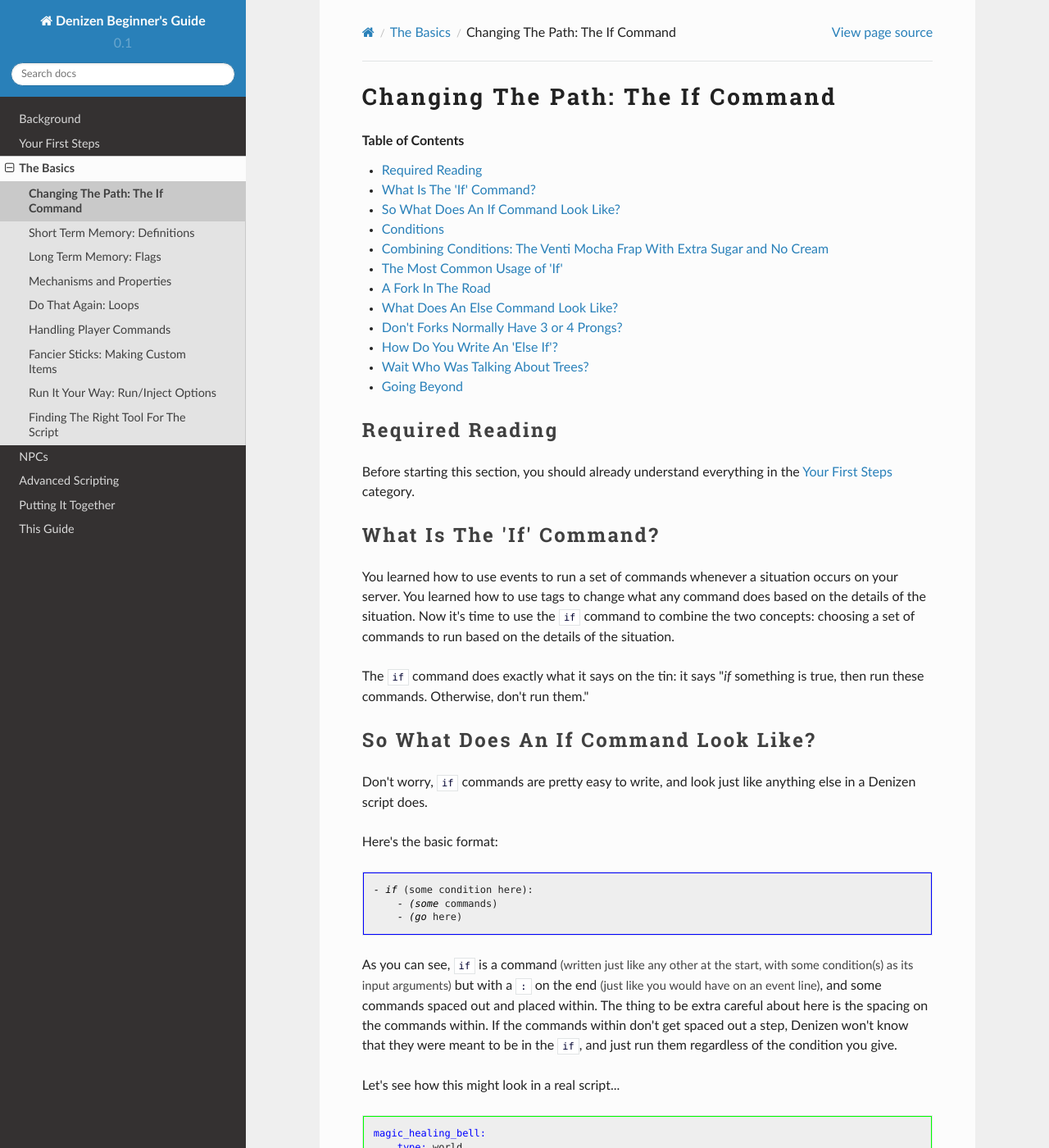
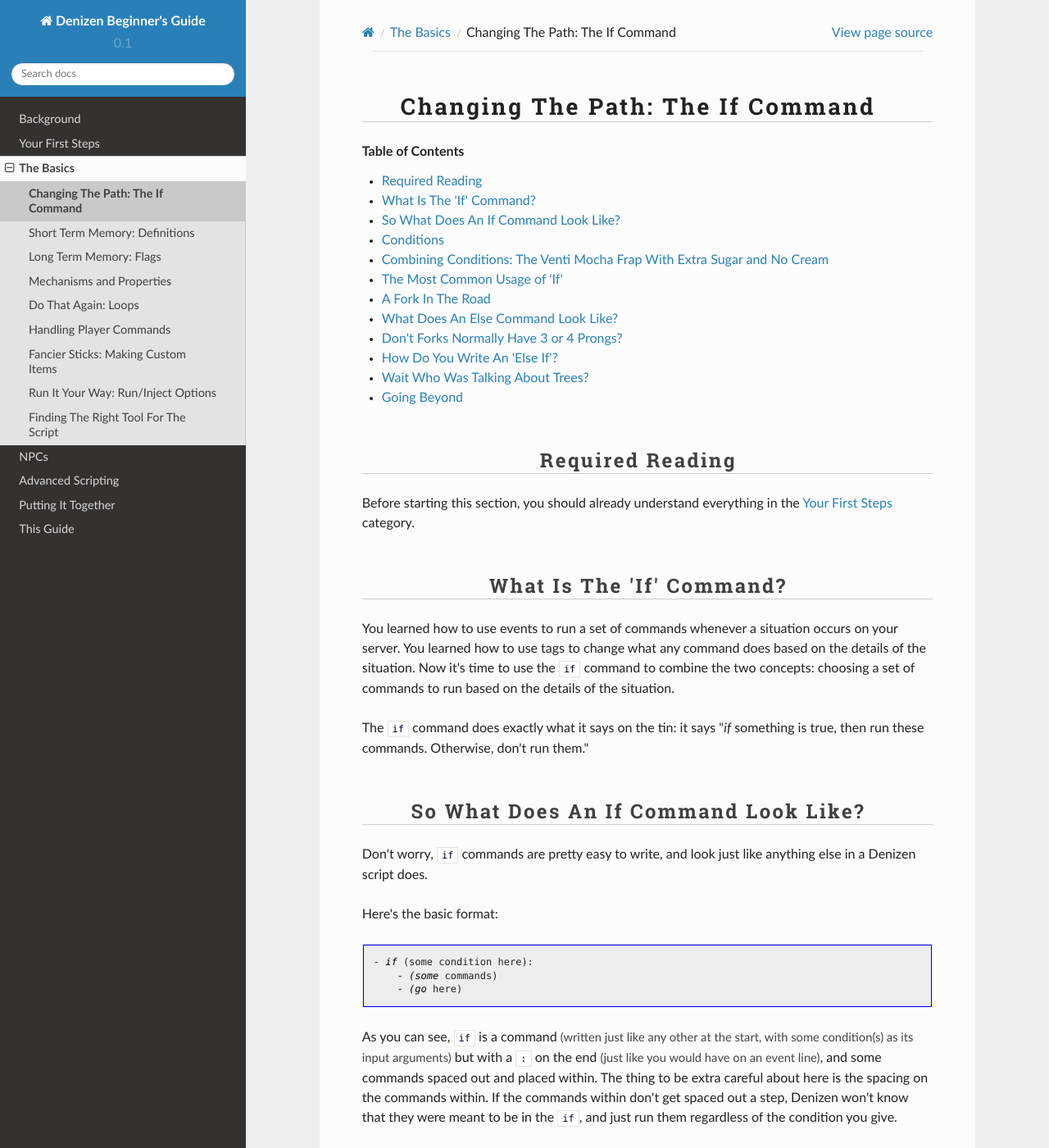
Before and after one commit to DenizenScript/Denizen-Beginners-Guide, a Sphinx documentation site: the page built from source/guides/basics/if-command.md, in a window 1280 px wide and 1400 px high. Shown: the whole window at 82% size. Built offline with Sphinx 7.4.7 and the Read the Docs theme 2.0.0, drawn with Linux system fonts in a browser that asks for light colours; some of the changed text lies outside the part shown.

Commit message:
if command part 5: extra cleanup

```diff
--- a/source/_static/css/stylesheet.css
+++ b/source/_static/css/stylesheet.css
@@ -8,6 +8,10 @@ body {
 
 h1, h2 { /* Headers */
     letter-spacing: 0.1em;
+    margin-top: 48px;
+    margin-bottom: 24px;
+    border-bottom: 1px solid #CCCCCC;
+    text-align: center;
 }
 
 .parens { /* Parentheticals */
@@ -22,6 +26,14 @@ pre { /* Code blocks */
 
 .rst-content code.literal { /* inline `code` */
     color: #000030;
+}
+
+hr {
+    margin: 12px !important;
+}
+
+.section ul {
+    margin-bottom: 12px !important;
 }
 
 .highlight-dscript_red pre {
--- a/source/guides/basics/if-command.md
+++ b/source/guides/basics/if-command.md
@@ -61,13 +61,25 @@ One or both values can be a tag. <span class="parens">(Technically, both values
 
 There are a few different comparison types available:
 - `==` to test equality <span class="parens">(`- if 3 == 3:` will run its commands, but `- if 3 == 4:` will not)</span> - you can read this as "if three is equal to three, then run some commands".
+
+<hr>
+
 - `!=` to test equality but expect the opposite result <span class="parens">(so, `- if 3 != 3:` will **not** run its commands, and `- if 3 != 4:` **will** run its commands)</span> - the `!` is read as "not",
 so you can read this like "if three **is not** equal to three, then run some commands." Of course in real usage, one or both of the values would be from a tag.
+
+<hr>
+
 - `>` (is greater than), `>=` (is greater than or equal to), `<` (is less than), and `<=` (is less than or equal to) to test numeric comparisons. Note that `>` and `<=` are opposites, and that `<` and `>=` are opposites.
 As a special additional note here: you might notice that `<` and `>` are the symbols used to indicate a tag normally, but are used for a different meaning here -
 this is fine, as you will never have both `<` and `>` in a single argument of a comparison, and thus the symbols will never be misinterpreted as a tag.
-- `matches` to test if a value fits a mold <span class="parens">(this will be explained later)</span>. The opposite of `matches` is `!matches` <span class="parens">("does not match")</span>.
-- `contains` to test if a list contains an entry <span class="parens">(this will be explained later)</span>. The opposite of `contains` is `!contains` <span class="parens">("does not contain")</span>.
+
+<hr>
+
+- `matches` to test if a value fits a mold <span class="parens">(this is explained in [Advanced - Matches Operator](/guides/advanced/matches-operator))</span>. The opposite of `matches` is `!matches` <span class="parens">("does not match")</span>.
+
+<hr>
+
+- `contains` to test if a list contains an entry <span class="parens">(based on a `ListTag` as the first value - lists will be discussed more in other sections)</span>. The opposite of `contains` is `!contains` <span class="parens">("does not contain")</span>.
 
 ### Combining Conditions: The Venti Mocha Frap With Extra Sugar and No Cream
 
@@ -76,6 +88,9 @@ When a simple comparison just won't do, and you gotta get a few extra things inc
 There are two combination types available:
 - If you want a set of commands to run if multiple comparisons **are all** true, use `&&` <span class="parens">(read as "and" - the symbol itself is a double-ampersand)</span>.
 For example, `- if <player.on_fire> && <player.health.percentage> < 25:` will run its commands if a player is on fire *and* almost dead.
+
+<hr>
+
 - If you want a set of commands to run if **any one (or more)** of multiple comparisons is true, use `||` <span class="parens">(read as "or" - the symbol itself is a double-pipe)</span>.
 For example, `- if <player.on_fire> || <player.health.percentage> < 25:` will run its commands if a player is on fire <span class="parens">(regardless of their health)</span>,
 or will run its commands if the player's health is low <span class="parens">(regardless of whether they're on fire)</span>.
@@ -267,4 +282,5 @@ The `if` has "failed" when its conditions are false <span class="parens">(and it
 
 If you're sitting here thinking "well this is all well and good, but there's so many more complicated ways I want to branch my scripts",
 well... you've reached the end of the general overview of the `if` command here. Depending on what you want to do,
-you might just go ahead and stick an `if` command inside of another `if` command <span class="parens">(nothing's going to stop you, other than than your script starting to look big and scary)</span>.
+you might just go ahead and stick an `if` command inside of another `if` command <span class="parens">(nothing's going to stop you, other than than your script starting to look big and scary)</span>,
+or if that's not good enough... well keep reading through the guide, one of the upcoming sections will have what you're looking for.
```
Also changed, not shown: source/guides/advanced/index.md (+1 -0 lines), source/guides/advanced/matches-operator.md (added, +4 -0 lines).
